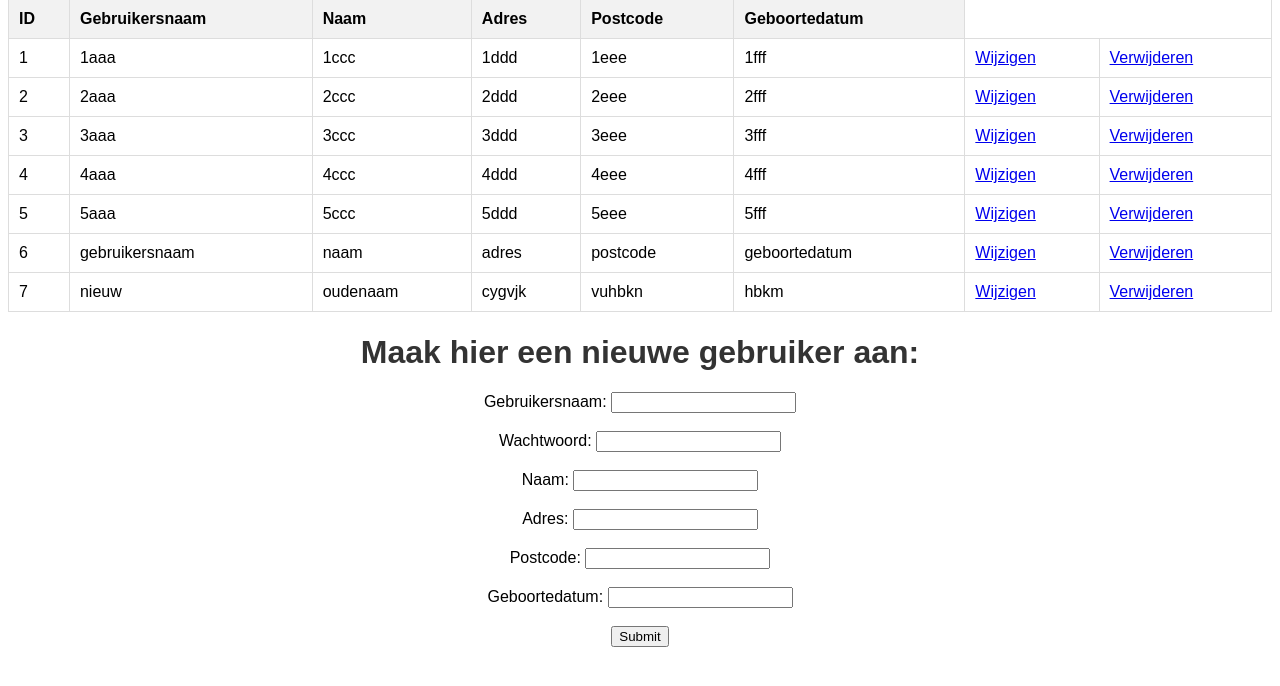
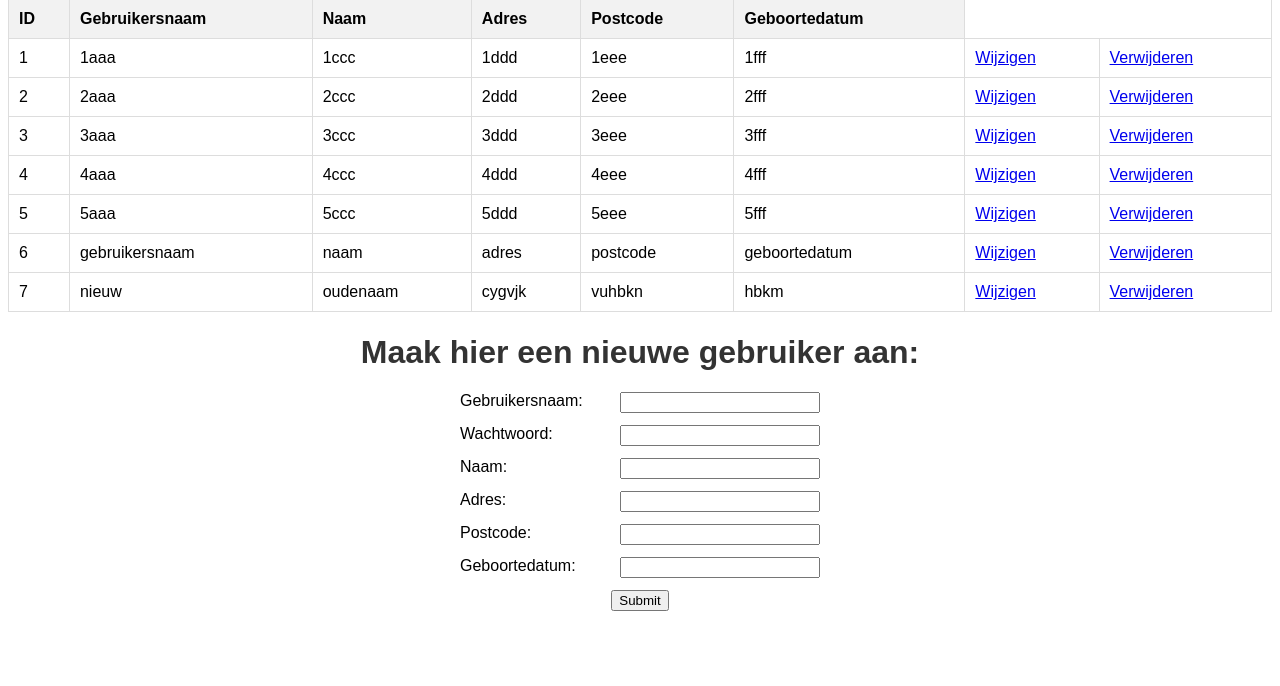
Before and after one commit to SebastiaanSchneider/Python-Backend--Flask-, a Flask app: page / in a window 1280 px wide. Shown: the part 67-753 px from the top of the page. Run offline with Flask 3, Linux system fonts and the light colour scheme; data comes from the database, SQL or seed files in the repository; both versions use the stored data as it was after the commit.

Commit message:
fix: updated alignment of input fields

```diff
--- a/static/styles/style.css
+++ b/static/styles/style.css
@@ -1,6 +1,6 @@
 /* stijl.css */
 body {
-    font-family: 'Arial', sans-serif;
+  font-family: "Arial", sans-serif;
   text-align: center;
 }
 
@@ -52,3 +52,26 @@ td button {
 td button:hover {
   background-color: #45a049;
 }
+
+form {
+  margin: 0 auto; /* center form */
+  display: grid;
+  grid-template-columns: 150px 200px; /* label col + input col */
+  gap: 12px 10px; /* row gap / column gap */
+  width: fit-content;
+}
+
+form label {
+  text-align: left; /* labels align left */
+}
+
+form input[type="text"],
+form input[type="password"] {
+  width: 100%; /* fill the input column */
+  box-sizing: border-box; /* padding doesn’t break width */
+}
+
+form input[type="submit"] {
+  grid-column: 1 / span 2; /* make submit span both columns */
+  justify-self: center; /* center submit button */
+}
--- a/templates/read.html
+++ b/templates/read.html
@@ -1,8 +1,8 @@
 <html lang="en">
   <head>
-    <meta charset="UTF-8">
-    <meta name="viewport" content="width=device-width, initial-scale=1.0">
-    <link rel="stylesheet" type="text/css" href="/static/styles/style.css">
+    <meta charset="UTF-8" />
+    <meta name="viewport" content="width=device-width, initial-scale=1.0" />
+    <link rel="stylesheet" type="text/css" href="/static/styles/style.css" />
     <title>Overzicht Gebruikers</title>
   </head>
   <body>
@@ -44,18 +44,24 @@
     <h1>Maak hier een nieuwe gebruiker aan:</h1>
     <form method="post">
       <label for="gebr">Gebruikersnaam:</label>
-        <input type="text" id="gebr" name="gebr"><br><br>
+      <input type="text" id="gebr" name="gebr" />
+
       <label for="wach">Wachtwoord:</label>
-        <input type="password" id="wach" name="wach"><br><br>
+      <input type="password" id="wach" name="wach" />
+
       <label for="naam">Naam:</label>
-        <input type="text" id="naam" name="naam"><br><br>
+      <input type="text" id="naam" name="naam" />
+
       <label for="adre">Adres:</label>
-        <input type="text" id="adre" name="adre"><br><br>
+      <input type="text" id="adre" name="adre" />
+
       <label for="post">Postcode:</label>
-        <input type="text" id="post" name="post"><br><br>
+      <input type="text" id="post" name="post" />
+
       <label for="gebo">Geboortedatum:</label>
-        <input type="text" id="gebo" name="gebo"><br><br>
-        <input type="submit" value="Submit">
+      <input type="text" id="gebo" name="gebo" />
+
+      <input type="submit" value="Submit" />
     </form>
   </body>
 </html>
```
Also changed, not shown: mijn_database.db, 1 other file. Lines whose indentation alone changed are shown as unchanged.
